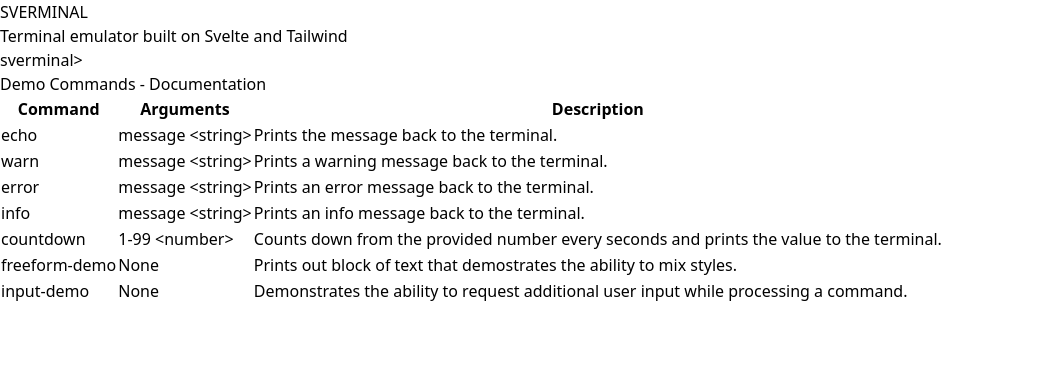
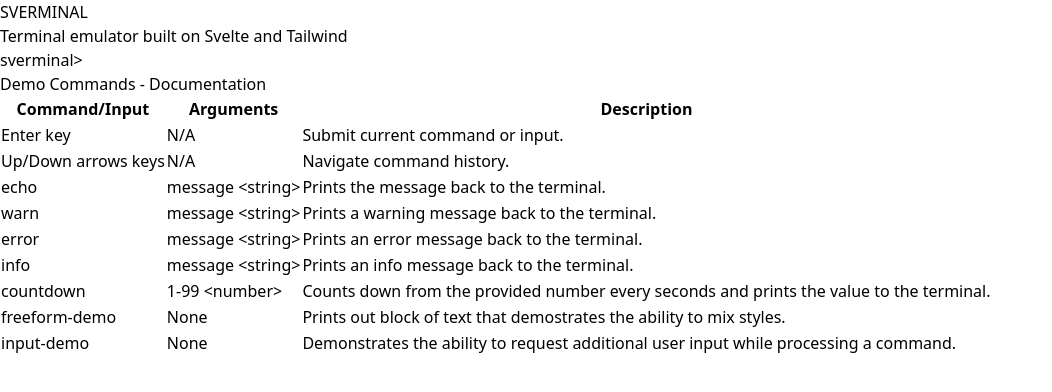
Before and after one commit to johnpaulrusso/sverminal, a SvelteKit app: page / in a window 1280 px wide. Shown: the top 392 px of the page, without its empty margins (0-1052 px from the left). Built offline with nearby package versions, Linux system fonts and the light colour scheme.

Commit message:
FIxed bugs allowing user cursor to edit a span or div of a previous command/input.
FIxed bugs allowing user cursor to edit a span or div of a previous command/input.

```diff
--- a/src/lib/Sverminal.svelte
+++ b/src/lib/Sverminal.svelte
@@ -71,7 +71,6 @@
 
 	async function handleCommand(command: string) {
 		try {
-			lockCommand();
             commandInProgress = true;
 			await processor(command);
 		} catch (error) {
@@ -306,6 +305,7 @@
 	}
 
 	function lockCommand() {
+        workingCommandLineDiv.setAttribute('contenteditable', 'false');
 		Array.from(workingCommandLineDiv.children).forEach((childspan: Element, index: number) => {
 			if (index >= CommandIndex.COMMAND) {
 				childspan.setAttribute('contenteditable', 'false');
@@ -367,13 +367,14 @@
 
         if(!commandInProgress){
             const command = getCurrentCommand();
+            lockCommand();
             if (command) {
                 handleCommand(command);
             } else {
                 appendNewCommandLine();
             }
         } else if(reader.isReading){
-            workingReaderSpan.element().setAttribute('contentent-editable', 'false');
+            workingReaderSpan.lock();
             reader.response = getCurrentReaderInput();
         }
 
--- a/src/routes/+page.svelte
+++ b/src/routes/+page.svelte
@@ -169,9 +169,19 @@
         <table class="min-w-full bg-white text-sm md:text-base">
 
             <tr class="w-full bg-gray-100">
-                <th class="py-2 px-4 border-b border-gray-300 text-left text-gray-600 font-semibold">Command</th>
+                <th class="py-2 px-4 border-b border-gray-300 text-left text-gray-600 font-semibold">Command/Input</th>
                 <th class="py-2 px-4 border-b border-gray-300 text-left text-gray-600 font-semibold">Arguments</th>
                 <th class="py-2 px-4 border-b border-gray-300 text-left text-gray-600 font-semibold">Description</th>
+            </tr>
+            <tr>
+                <td class="py-2 px-4 border-b border-gray-300">Enter key</td>
+                <td class="py-2 px-4 border-b border-gray-300">N/A</td>
+                <td class="py-2 px-4 border-b border-gray-300">Submit current command or input.</td>
+            </tr>
+            <tr>
+                <td class="py-2 px-4 border-b border-gray-300">Up/Down arrows keys</td>
+                <td class="py-2 px-4 border-b border-gray-300">N/A</td>
+                <td class="py-2 px-4 border-b border-gray-300">Navigate command history.</td>
             </tr>
             <tr>
                 <td class="py-2 px-4 border-b border-gray-300">echo</td>
```
